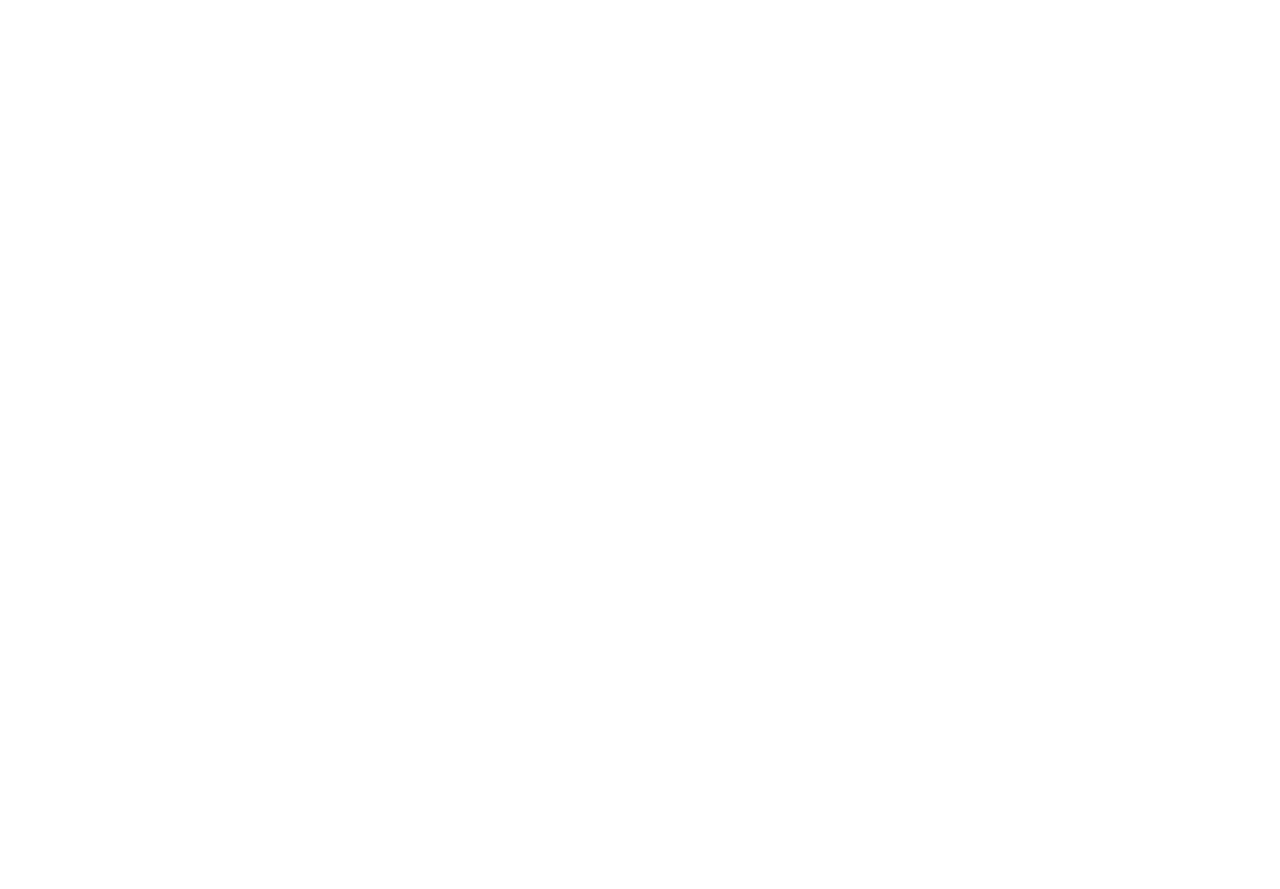
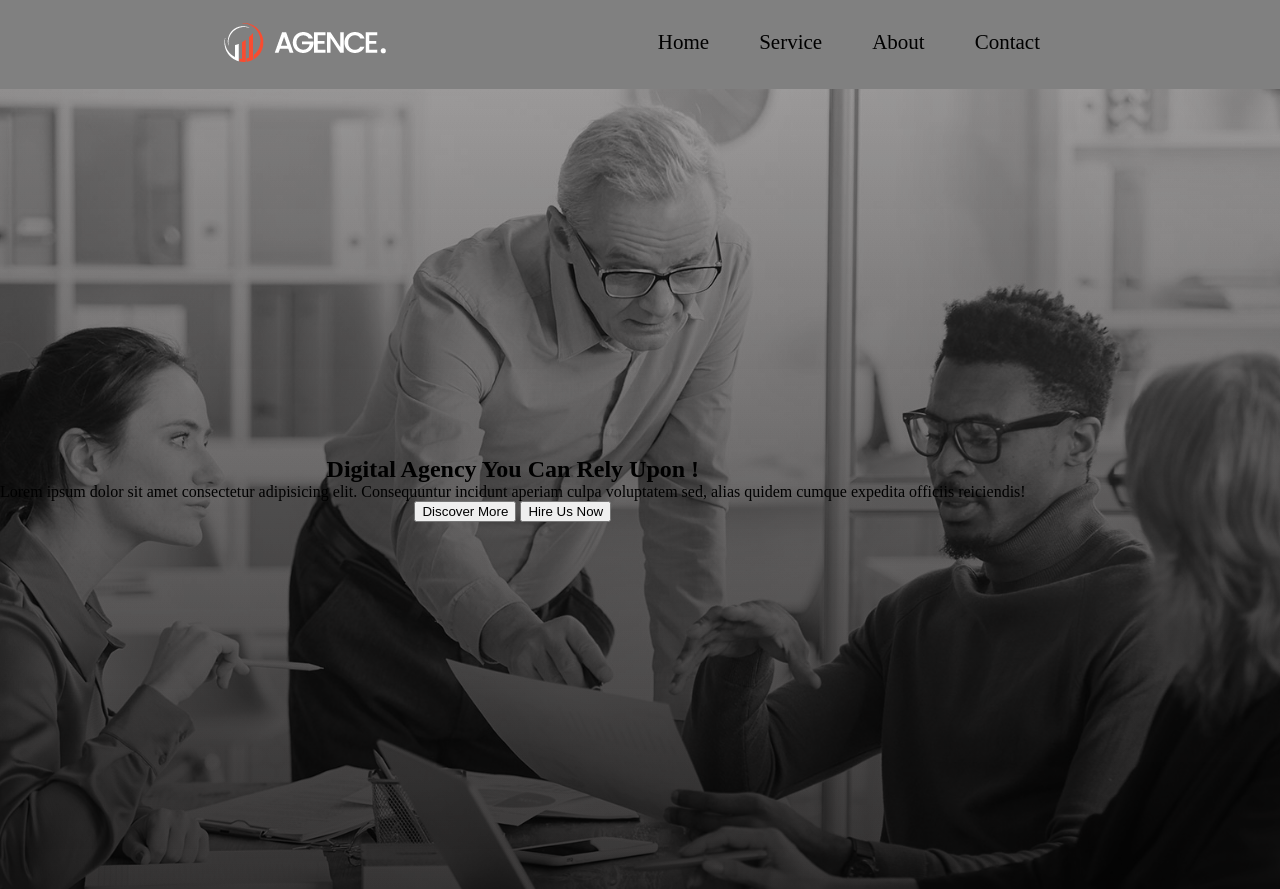
Before and after one commit to IrfanRahat/Digital-Agency-Web, a plain HTML site: page index.html in a window 1280 px wide. Before the commit the page ends 800 px from the top, so only its background shows below. Drawn offline with Linux system fonts and the light colour scheme.

Commit message:
added nav bar

```diff
--- a/index.html
+++ b/index.html
@@ -1,12 +1,52 @@
 <!DOCTYPE html>
 <html lang="en">
+
 <head>
     <meta charset="UTF-8">
     <meta name="viewport" content="width=device-width, initial-scale=1.0">
     <title>Agency Web</title>
     <link rel="stylesheet" href="style.css">
 </head>
+
 <body>
+    <header>
+        <!-- navigation section -->
+        <nav>
+            <div class="nav-container">
+                <div class="nav-logo">
+                    <img src="./asset/logo/logo.png" alt="">
+                </div>
+                <div class="nav-section">
+                    <ul>
+                        <li>Home</li>
+                        <li>Service</li>
+                        <li>About</li>
+                        <li>Contact</li>
+                    </ul>
+                </div>
+            </div>
+        </nav>
+        <!-- Banner Section -->
+        <section>
+            <div class="banner-container">
+                <div class="banner-info">
+                    <h1 class="banner-title">Digital Agency You Can Rely Upon !</h1>
+                    <p class="banner-description">Lorem ipsum dolor sit amet consectetur adipisicing elit. Consequuntur
+                        incidunt aperiam culpa voluptatem sed, alias quidem cumque expedita officiis reiciendis!
+                    </p>
+                    <button class="banner-btn">Discover More</button>
+                    <Button class="banner-btn">Hire Us Now</Button>
+                </div>
+            </div>
+        </section>
+    </header>
+    <main>
+
+    </main>
+    <footer>
+
+    </footer>
 
 </body>
+
 </html>
--- a/style.css
+++ b/style.css
@@ -0,0 +1,37 @@
+*{
+    margin: 0px;
+}
+.nav-container{
+    display: flex;
+    justify-content: space-between;
+    background-color: gray;
+    padding: 20px;
+}
+.nav-logo{
+    padding-left:200px;
+}
+.nav-section ul{
+    display: flex;
+    gap: 10px;
+   padding-top:10px ;
+   padding-right: 200px;
+
+}
+.nav-section li{
+    font-size: 21px;
+    list-style: none;
+    padding: 0px 20px;
+}
+.banner-container{
+    background-image: url('./asset/image/background.jpg'), linear-gradient(rgb(80, 79, 79), rgba(26, 25, 25, 0.959));
+    background-blend-mode: overlay;
+    height: 100vh;
+    background-position: center;
+    background-size: cover;
+    background-repeat: no-repeat;
+    text-align: center;
+    display: flex;
+    align-items: center;
+
+
+}
```
